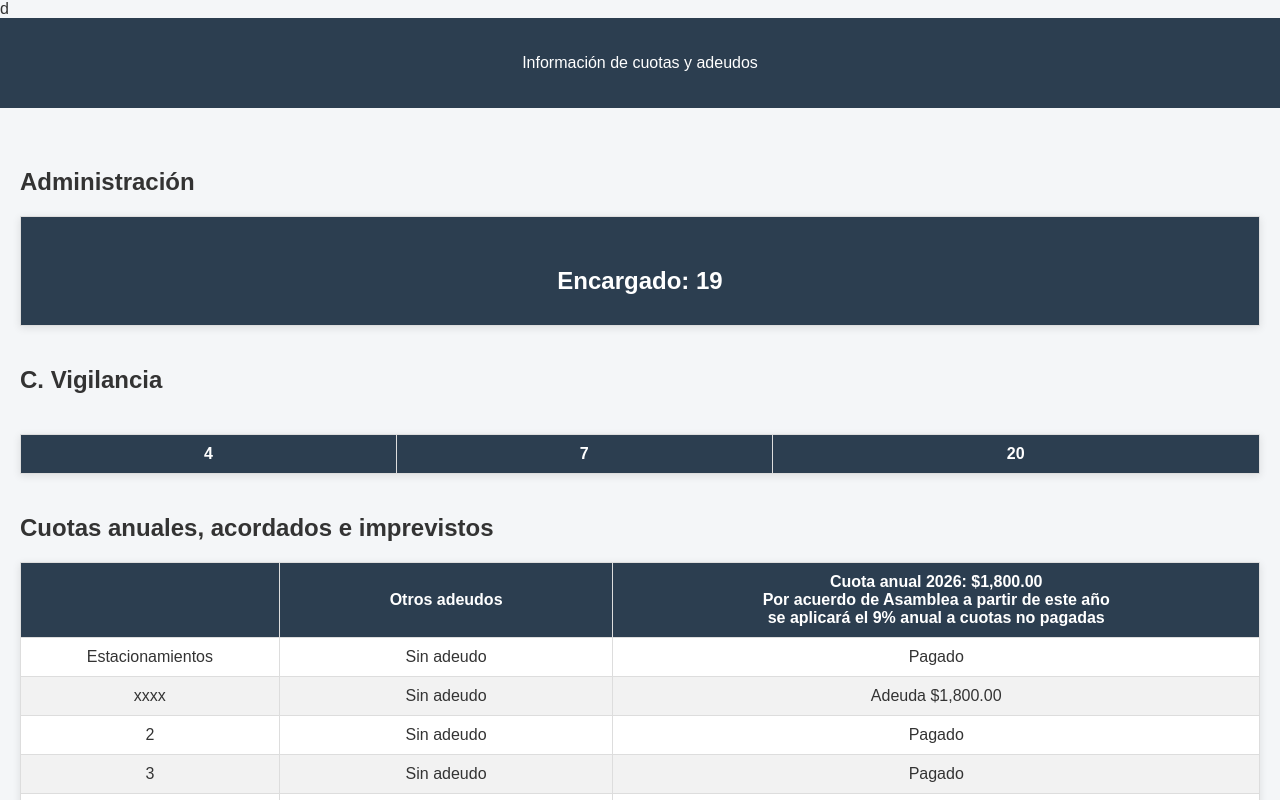
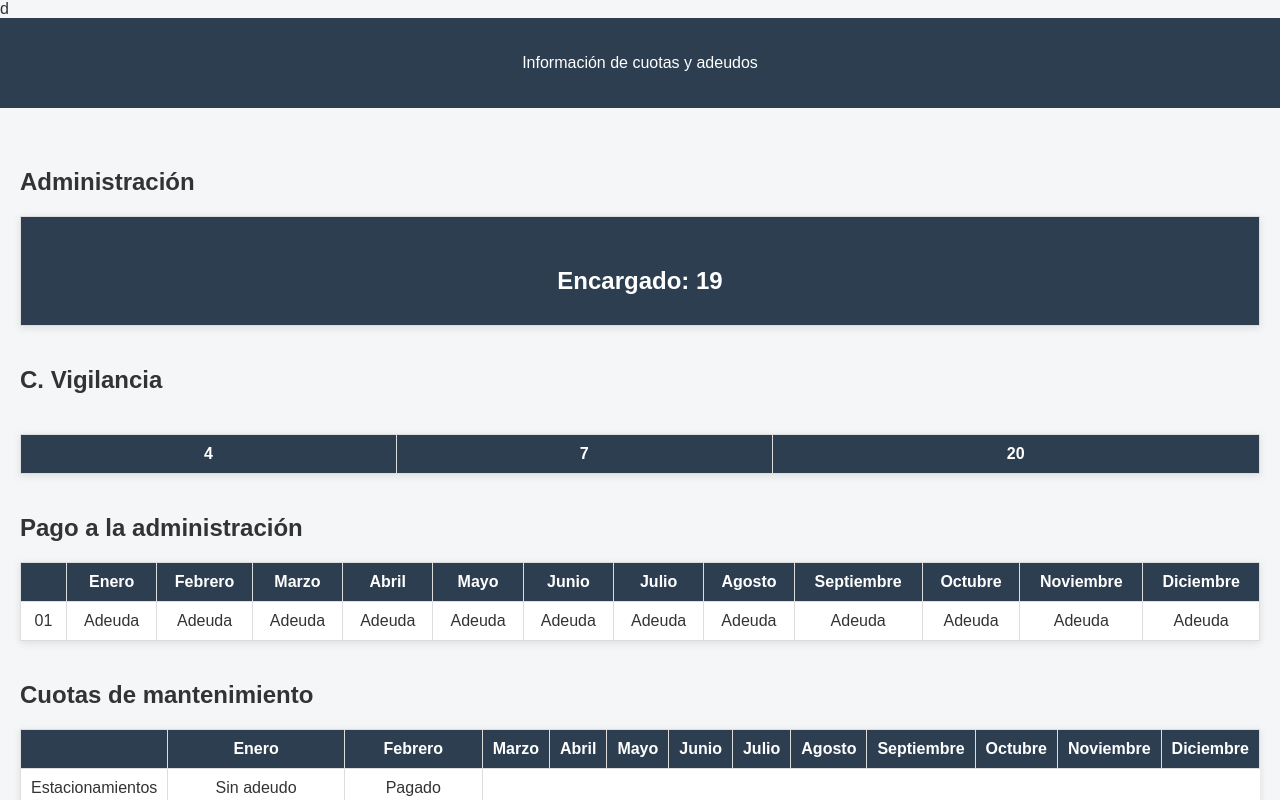
Before and after one commit to CHF25/CHF25, a plain HTML site: page index2027.html in a window 1280 px wide. Shown: the top 800 px of the page. Drawn offline with Linux system fonts and the light colour scheme.

Commit message:
Update index2027.html

```diff
--- a/index2027.html
+++ b/index2027.html
@@ -33,14 +33,51 @@ d<!DOCTYPE html>
           </thead>
         </table>
       </section>
-      <section id="Cuotas">
-        <h2>Cuotas anuales, acordados e imprevistos</h2>
+
+      <section id="PagoAdministracion">
+        <h2>Pago a la administración</h2>
         <table>
           <thead>
             <tr>
               <th></th>
-              <th>Otros adeudos</th>
-              <th>Cuota anual 2026: $1,800.00<br>Por acuerdo de Asamblea a partir de este año <br> se aplicará el 9% anual a cuotas no pagadas</th>
+              <th>Enero</th>
+              <th>Febrero</th>
+              <th>Marzo</th>
+              <th>Abril</th>
+              <th>Mayo</th>
+              <th>Junio</th>
+              <th>Julio</th>
+              <th>Agosto</th>
+              <th>Septiembre</th>
+              <th>Octubre</th>
+              <th>Noviembre</th>
+              <th>Diciembre</th>
+            </tr>
+          </thead>
+          <tbody>
+            <tr><td>01</td><td>Adeuda</td><td>Adeuda</td><td>Adeuda</td><td>Adeuda</td><td>Adeuda</td><td>Adeuda</td><td>Adeuda</td><td>Adeuda</td><td>Adeuda</td><td>Adeuda</td><td>Adeuda</td><td>Adeuda</td></tr>
+          </tbody>
+        </table>
+      </section>
+
+      <section id="CuotasAnuales">
+       <h2>Cuotas de mantenimiento</h2>
+        <table>
+          <thead>
+            <tr>
+              <th></th>
+              <th>Enero</th>
+              <th>Febrero</th>
+              <th>Marzo</th>
+              <th>Abril</th>
+              <th>Mayo</th>
+              <th>Junio</th>
+              <th>Julio</th>
+              <th>Agosto</th>
+              <th>Septiembre</th>
+              <th>Octubre</th>
+              <th>Noviembre</th>
+              <th>Diciembre</th>
             </tr>
           </thead>
           <tbody>
```
